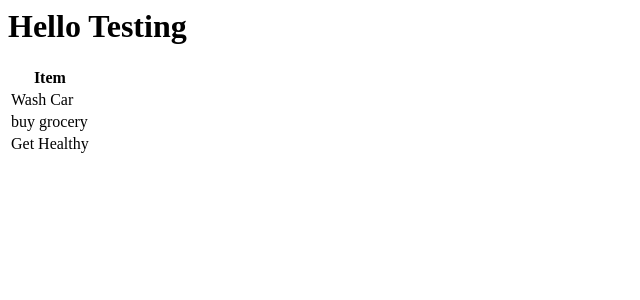
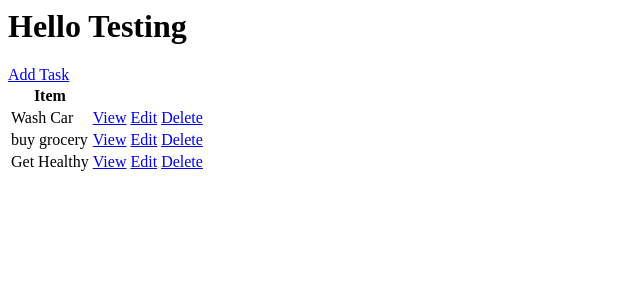
Before and after one commit to TruSigns/Django_TODOLIST, a Django app: page / in a window 1280 px wide. Shown: the top 300 px of the page, without its empty margins (0-640 px from the left). Run offline with Django 4.2, Linux system fonts and the light colour scheme; data comes from the database, SQL or seed files in the repository; both versions use the stored data as it was after the commit.

Commit message:
most of the models are complete. going to do CSS later

```diff
--- /dev/null
+++ b/base/templates/base/task.html
@@ -0,0 +1 @@
+<h1>Task: {{task}}</h1>
--- a/base/templates/base/task_list.html
+++ b/base/templates/base/task_list.html
@@ -1,14 +1,20 @@
 <h1>Hello Testing</h1>
+<a href="{% url 'task-create' %}">Add Task</a>
 
 
 <table>
     <tr>
         <th>Item</th>
+        <th></th>
+        <th></th>
     </tr>
     {% for task in tasks %}
     <tr>
-<!--  Using code block to import my models into HTML       -->
+        <!--  Using code block to import my models into HTML       -->
         <td>{{task.title}}</td>
+        <td><a href="{% url 'task' task.id%}">View</a></td>
+        <td><a href="{% url 'task-update' task.id%}">Edit</a></td>
+        <td><a href="{% url 'task-delete' task.id%}">Delete</a></td>
     </tr>
     {% empty %}
     <h3>No items in list</h3>
--- a/base/urls.py
+++ b/base/urls.py
@@ -1,9 +1,13 @@
 from django.urls import path
-from .views import TaskList
+from .views import TaskList, TaskDetail, TaskCreate, TaskUpdate, TaskDelete
 
 # Put your views here
 urlpatterns = [
 
     path('', TaskList.as_view(), name='tasks'),
+    path('task/<int:pk>/', TaskDetail.as_view(), name='task'),
+    path('task-create/', TaskCreate.as_view(), name='task-create'),
+    path('task-update/<int:pk>/', TaskUpdate.as_view(), name='task-update'),
+    path('task-delete/<int:pk>/', TaskDelete.as_view(), name='task-delete'),
 
 ]
--- a/base/views.py
+++ b/base/views.py
@@ -1,5 +1,8 @@
 from django.shortcuts import render
 from django.views.generic.list import ListView
+from django.views.generic.detail import DetailView
+from django.views.generic.edit import CreateView, UpdateView, DeleteView
+from django.urls import reverse_lazy
 from .models import Task
 
 
@@ -9,3 +12,28 @@ class TaskList(ListView):
     model = Task
     # Giving it a name to make it easy to use in code blocks
     context_object_name = 'tasks'
+
+
+class TaskDetail(DetailView):
+    model = Task
+    context_object_name = 'task'
+    template_name = 'base/task.html'
+
+
+class TaskCreate(CreateView):
+    model = Task
+    fields = '__all__'
+    # Using this method to re-route using to the task page
+    success_url = reverse_lazy('tasks')
+
+
+class TaskUpdate(UpdateView):
+    model = Task
+    fields = '__all__'
+    # Using this method to re-route using to the task page
+    success_url = reverse_lazy('tasks')
+
+class TaskDelete(DeleteView):
+    model = Task
+    context_object_name = 'task'
+    success_url = reverse_lazy('tasks')
```
Also changed, not shown: base/templates/base/task_confirm_delete.html (added, +7 -0 lines), base/templates/base/task_form.html (added, +10 -0 lines), db.sqlite3.
